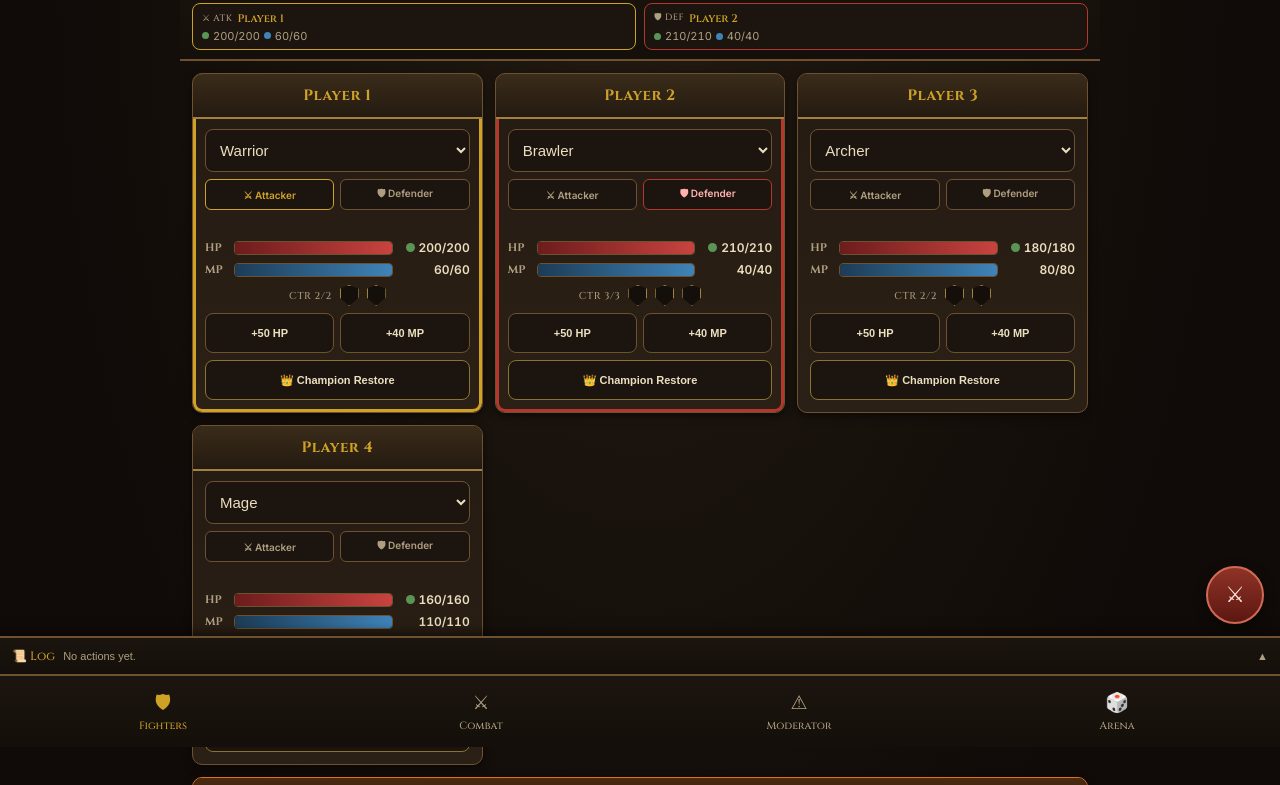
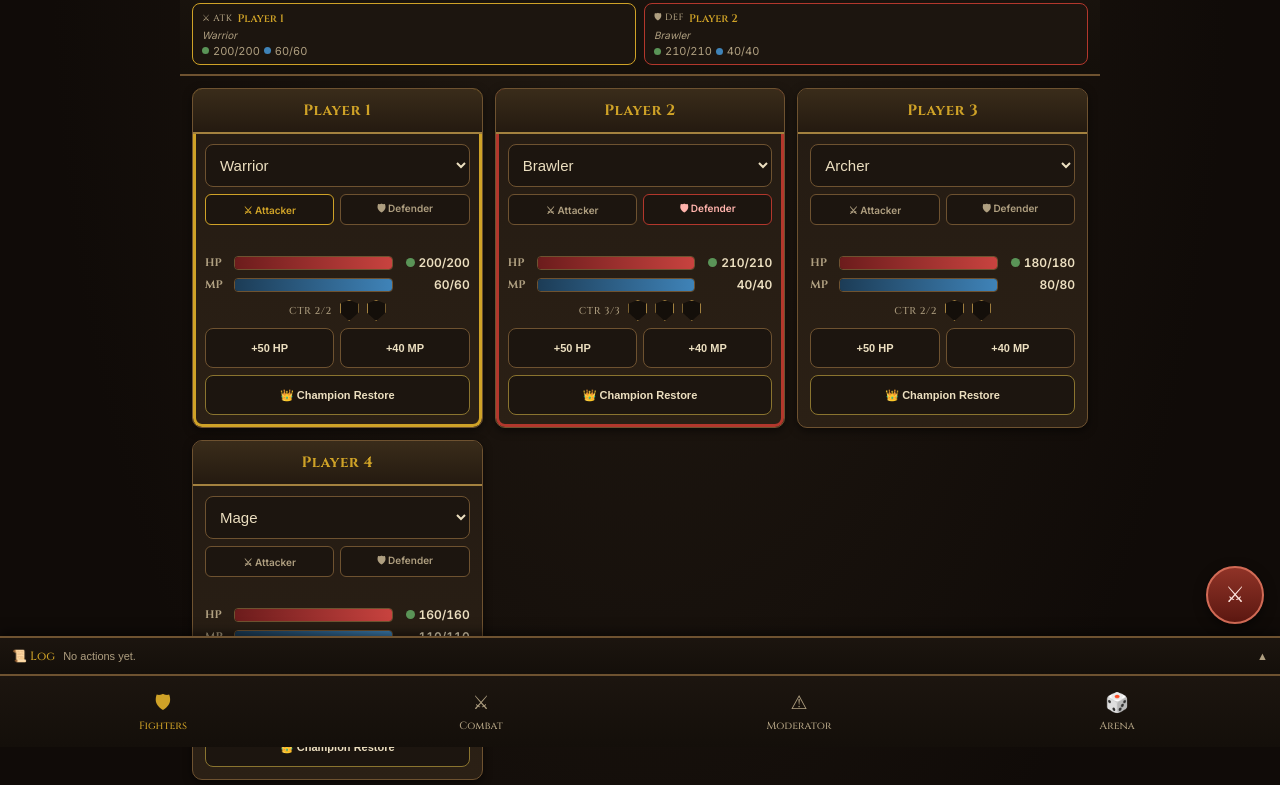
Before and after one commit to korogams-beep/The-Larpers-Tracker-Board, a plain HTML site: page index.html in a window 1280 px wide. Shown: the part 53-838 px from the top of the page. Drawn offline with Linux system fonts and the light colour scheme.

Commit message:
Show class/role under name in the top status strip

```diff
--- a/css/styles.css
+++ b/css/styles.css
@@ -43,7 +43,8 @@ body{
 .chip-dot{width:7px;height:7px;border-radius:50%;flex:0 0 auto;}
 .chip-dot-mp{background:var(--mp-a);}
 .chip-name{font-family:'Cinzel',serif;color:var(--gold);font-weight:600;flex:1;min-width:0;overflow:hidden;text-overflow:ellipsis;white-space:nowrap;}
-.chip-vitals{display:flex;align-items:center;gap:4px;font-variant-numeric:tabular-nums;white-space:nowrap;}
+.chip-class{color:var(--parchment-dim);font-style:italic;font-size:10px;}
+.chip-vitals{display:flex;align-items:center;flex-wrap:wrap;gap:4px;font-variant-numeric:tabular-nums;}
 .chip-hp, .chip-mp{color:var(--parchment-dim);}
 
 /* TAB PANELS */
--- a/js/ui/StatusStripView.js
+++ b/js/ui/StatusStripView.js
@@ -27,6 +27,7 @@ export class StatusStripView {
             <span class="chip-role">${label}</span>
             <span class="chip-name">${escapeHtml(e.name)}</span>
           </div>
+          ${e.type === 'player' ? `<span class="chip-class">${e.class}</span>` : ''}
           <div class="chip-vitals">
             <span class="chip-dot" style="background:${hpColor(p)}"></span><span class="chip-hp">${e.hp}/${e.maxHp}</span>
             <span class="chip-dot chip-dot-mp"></span><span class="chip-mp">${e.mp}/${e.maxMp}</span>
```
